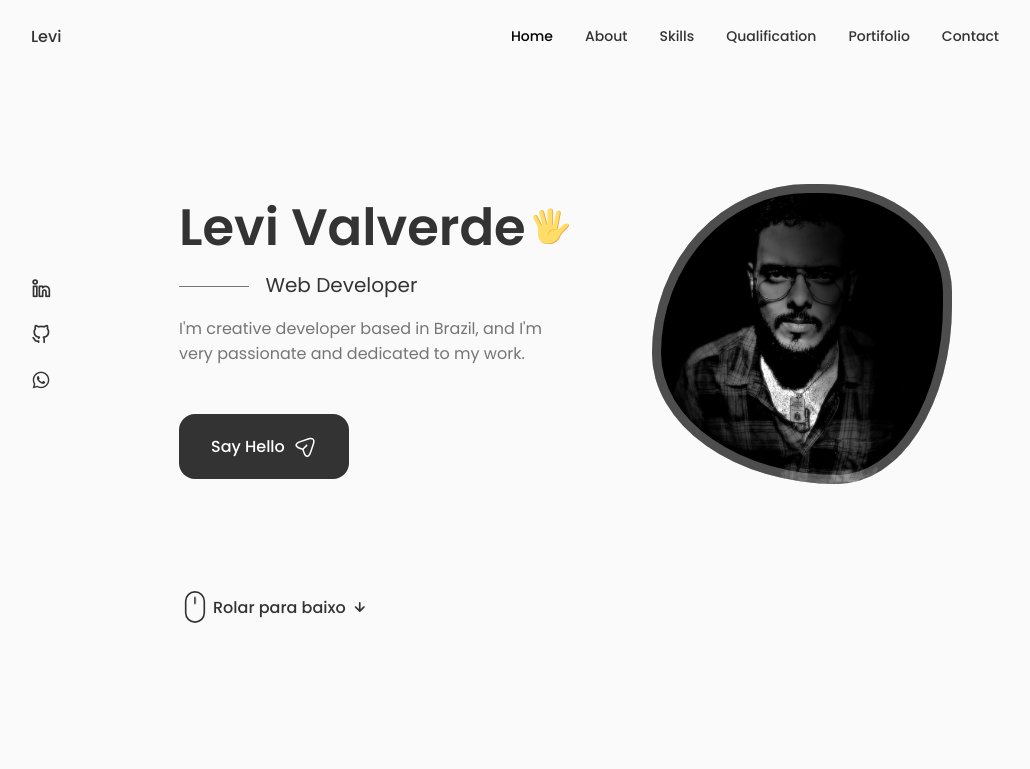
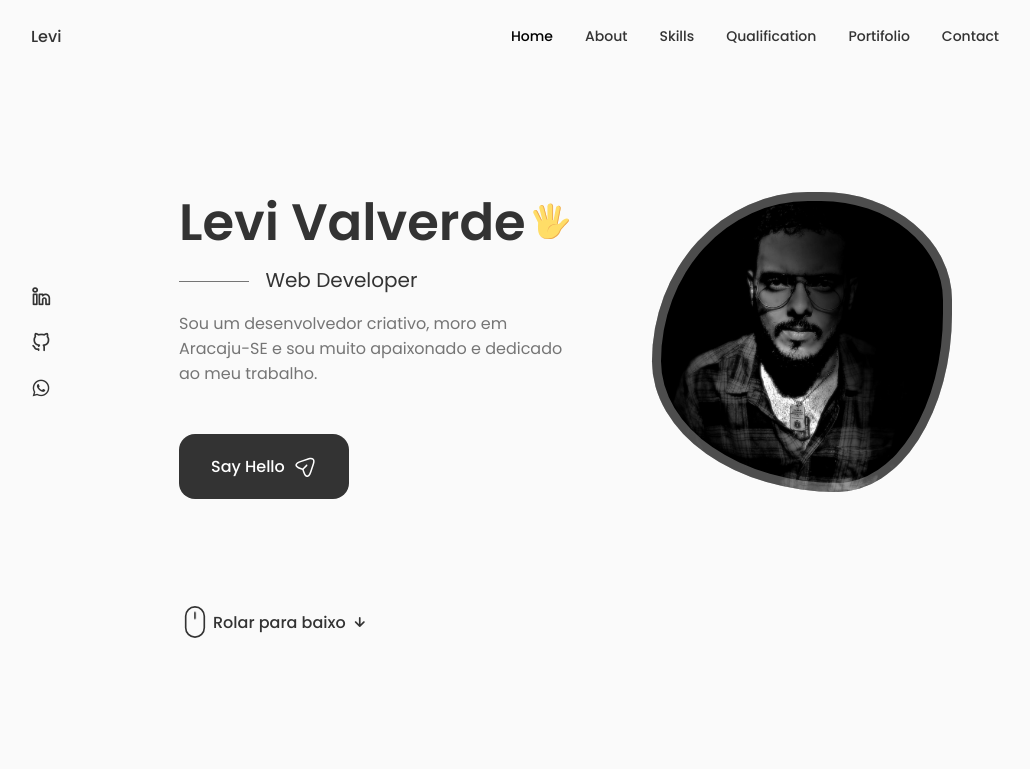
Before and after one commit to Levi-Valverde/portfolio, a React (Vite) app: page / in a window 1280 px wide. Shown: the top 769 px of the page, without its empty margins (125-1155 px from the left). Built offline with nearby package versions, Linux system fonts and the light colour scheme.

Commit message:
Update Data.jsx

```diff
--- a/src/components/home/Data.jsx
+++ b/src/components/home/Data.jsx
@@ -57,8 +57,7 @@ export function Data() {
       </h1>
       <h3 className="home__subtitle">Web Developer</h3>
       <p className="home__description">
-        I'm creative developer based in Brazil, and I'm very passionate and
-        dedicated to my work.
+        Sou um desenvolvedor criativo, moro em Aracaju-SE e sou muito apaixonado e dedicado ao meu trabalho.
       </p>
 
       <a href="#contact" className="button button--flex">
```
